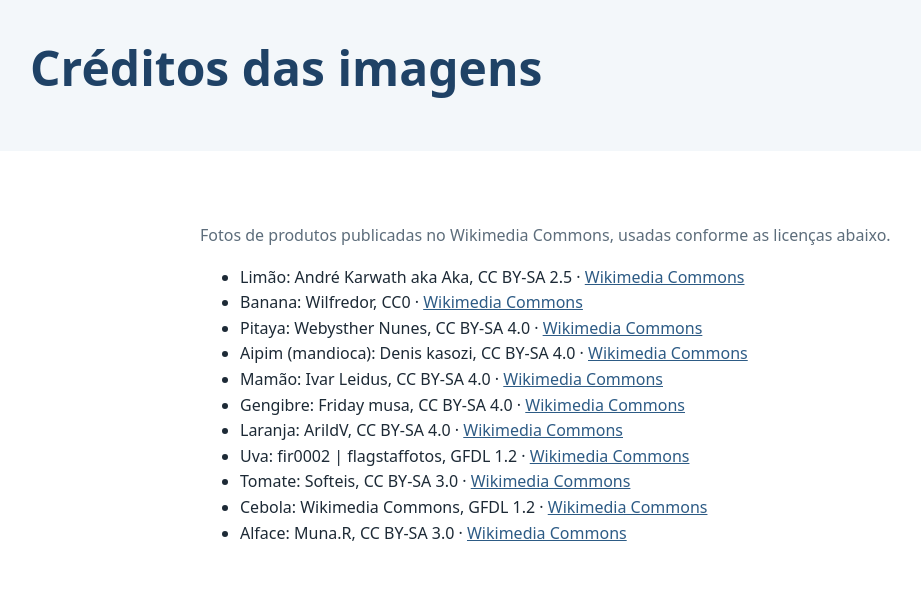
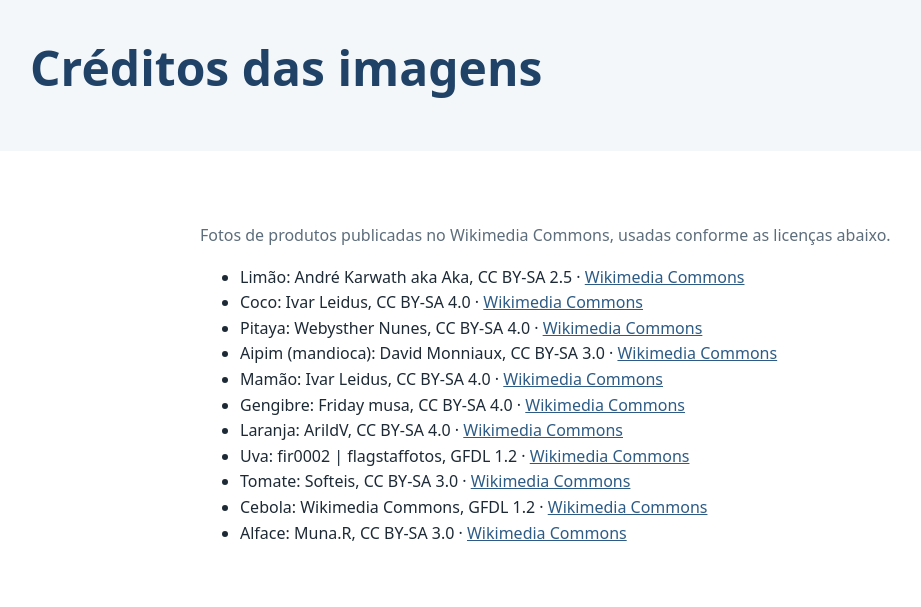
Before and after one commit to samexexporta/samex, a PHP site: page /creditos.php in a window 1280 px wide. Shown: the part 66-673 px from the top of the page, without its empty margins (76-997 px from the left). Run offline with PHP 8.4, Linux system fonts and the light colour scheme.

Commit message:
Troca a foto da banana por coco e usa uma foto melhor do aipim
Créditos atualizados com os autores e licenças das novas fotos (Wikimedia Commons).

Co-Authored-By: Claude Opus 5.5 <noreply@anthropic.com>

```diff
--- a/creditos.php
+++ b/creditos.php
@@ -5,9 +5,9 @@ require __DIR__ . '/inc/header.php';
 // arquivo => [autor, licença]
 $credits = [
     'limao'    => ['André Karwath aka Aka', 'CC BY-SA 2.5', 'Lemon.jpg'],
-    'banana'   => ['Wilfredor', 'CC0', 'Bunch of bananas on sale.jpg'],
+    'coco'     => ['Ivar Leidus', 'CC BY-SA 4.0', 'Coconuts - single and cracked open.jpg'],
     'pitaya'   => ['Webysther Nunes', 'CC BY-SA 4.0', 'Webysther 20150409032418 - Pitaya.jpg'],
-    'aipim'    => ['Denis kasozi', 'CC BY-SA 4.0', 'Harvested cassava roots 06.jpg'],
+    'aipim'    => ['David Monniaux', 'CC BY-SA 3.0', 'Manihot esculenta dsc07325.jpg'],
     'mamao'    => ['Ivar Leidus', 'CC BY-SA 4.0', 'Papaya - longitudinal section.jpg'],
     'gengibre' => ['Friday musa', 'CC BY-SA 4.0', 'Fresh ginger rhizome 01.jpg'],
     'laranja'  => ['ArildV', 'CC BY-SA 4.0', 'Navelina oranges.jpg'],
--- a/inc/categories.php
+++ b/inc/categories.php
@@ -1,7 +1,7 @@
 <?php
 // slug => [emoji, chave i18n, foto]
 return [
-    'tropical'  => ['🥭', 'cat_tropical',  'banana'],
+    'tropical'  => ['🥭', 'cat_tropical',  'coco'],
     'citrus'    => ['🍊', 'cat_citrus',    'laranja'],
     'temperate' => ['🍎', 'cat_temperate', 'uva'],
     'veg'       => ['🍅', 'cat_veg',       'tomate'],
--- a/inc/products.php
+++ b/inc/products.php
@@ -2,7 +2,7 @@
 // foto => [português, espanhol]
 return [
     'limao'    => ['Limão', 'Limón'],
-    'banana'   => ['Banana', 'Banana'],
+    'coco'     => ['Coco', 'Coco'],
     'pitaya'   => ['Pitaya', 'Pitahaya'],
     'aipim'    => ['Aipim (mandioca)', 'Mandioca'],
     'mamao'    => ['Mamão', 'Papaya'],
--- a/index.php
+++ b/index.php
@@ -15,7 +15,7 @@ $cats = require __DIR__ . '/inc/categories.php';
       </p>
     </div>
     <div class="hero-art" aria-hidden="true">
-      <?php foreach (['banana', 'laranja', 'pitaya', 'tomate', 'uva', 'mamao'] as $p): ?>
+      <?php foreach (['coco', 'laranja', 'pitaya', 'tomate', 'uva', 'mamao'] as $p): ?>
         <img src="images/produtos/<?= $p ?>.jpg" alt="">
       <?php endforeach; ?>
     </div>
```
Also changed, not shown: images/produtos/aipim.jpg, images/produtos/banana.jpg (deleted), images/produtos/coco.jpg (added).
